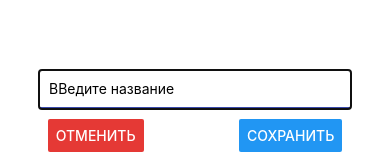
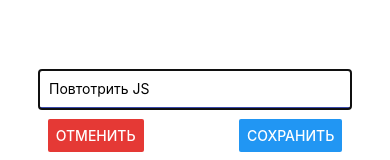
Before and after one commit to alex170485/ToDo_App_React_Native, a React Native app: screen / in a window 390 px wide. Both pictures are taken after a click on the button "РЕДАКТИРОВАТЬ". Shown: the part 311-471 px from the top of the page. Built offline with nearby package versions, Linux system fonts and the light colour scheme.

Commit message:
add function to change todo title

```diff
--- a/App.js
+++ b/App.js
@@ -41,6 +41,15 @@ export default function App() {
             {cancelable: false}
         );
     }
+    const updateTodo = (id,title) => {
+        setTodos(old => old.map(todo => {
+            if(todo.id === id) {
+                todo.title = title
+            }
+            return todo
+        }))
+    }
+
     let content = (
         <MainScreen todos={todos}
                     addTodo={addTodo}
@@ -51,7 +60,9 @@ export default function App() {
         const todo = todos.find(el => el.id == todoId)
         content = <TodoScreen goBack={() => {
             setTodoId(null)
-        }} todo={todo} onRemove={removeTodo}/>
+        }} todo={todo} onRemove={removeTodo}
+        onSave={updateTodo}
+        />
     }
 
     return (
--- a/src/components/EditModal.js
+++ b/src/components/EditModal.js
@@ -1,23 +1,33 @@
-import React from 'react'
-import {View, StyleSheet, Button, TextInput, Modal} from 'react-native'
+import React, {useState} from 'react'
+import {View, StyleSheet, Button, TextInput, Modal, Alert} from 'react-native'
 import {THEME} from "../../THEME";
 
 
+export const EditModal = ({visible, onCancel, value, onSave}) => {
+    const [title, setTitle] = useState(value)
 
-export const EditModal = ({visible, onCancel }) => {
+    const saveHandler = () => {
+        if (title.trim().length < 3) {
+            Alert.alert('Ошибка', `Длинна сообщения ${title.trim().length} символов`)
+        } else {
+            onSave(title)
+        }
+    }
 
     return (
-        <Modal visible = {visible} animationType = 'slide' transparent = {false}>
-            <View style = {styles.wrap}>
-                <TextInput style = {styles.input}
-                           placeholder = 'ВВедите название'
-                           autoCapitalize = 'none'
-                           autoCorrect = {false}
+        <Modal visible={visible} animationType='slide' transparent={false}>
+            <View style={styles.wrap}>
+                <TextInput style={styles.input}
+                           placeholder='Введите название'
+                           autoCapitalize='none'
+                           autoCorrect={false}
                            maxLength={64}
+                           value={title}
+                           onChangeText={setTitle}
                 />
-                <View style = {styles.buttons}>
-                <Button title = 'Отменить' onPress = {onCancel} color = {THEME.DANGER_COLOR}/>
-                <Button title = 'Сохранить'/>
+                <View style={styles.buttons}>
+                    <Button title='Отменить' onPress={onCancel} color={THEME.DANGER_COLOR}/>
+                    <Button title='Сохранить' onPress={saveHandler}/>
                 </View>
             </View>
         </Modal>
--- a/src/screens/TodoScreen.js
+++ b/src/screens/TodoScreen.js
@@ -5,10 +5,19 @@ import {AppCard} from "../components/ui/AppCard";
 import {EditModal} from "../components/EditModal";
 
 
-export const TodoScreen = ({goBack, todo, onRemove}) => {
+export const TodoScreen = ({goBack, todo, onRemove, onSave}) => {
     const [modal, setModal] = useState(false)
+    const saveHandler = title => {
+onSave(todo.id, title)
+        setModal(false)
+    }
+
     return <View>
-        <EditModal visible = {modal} onCancel ={() => {setModal(false)}}/>
+        <EditModal value = {todo.title}
+                   visible = {modal}
+                   onCancel ={() => {setModal(false)}}
+                   onSave = {saveHandler}
+                   />
         <AppCard style = {styles.card}>
         <Text style = {styles.title}>{todo.title}</Text>
             <Button title = 'Редактировать' onPress = {()=>{setModal(true)}}/>
```
